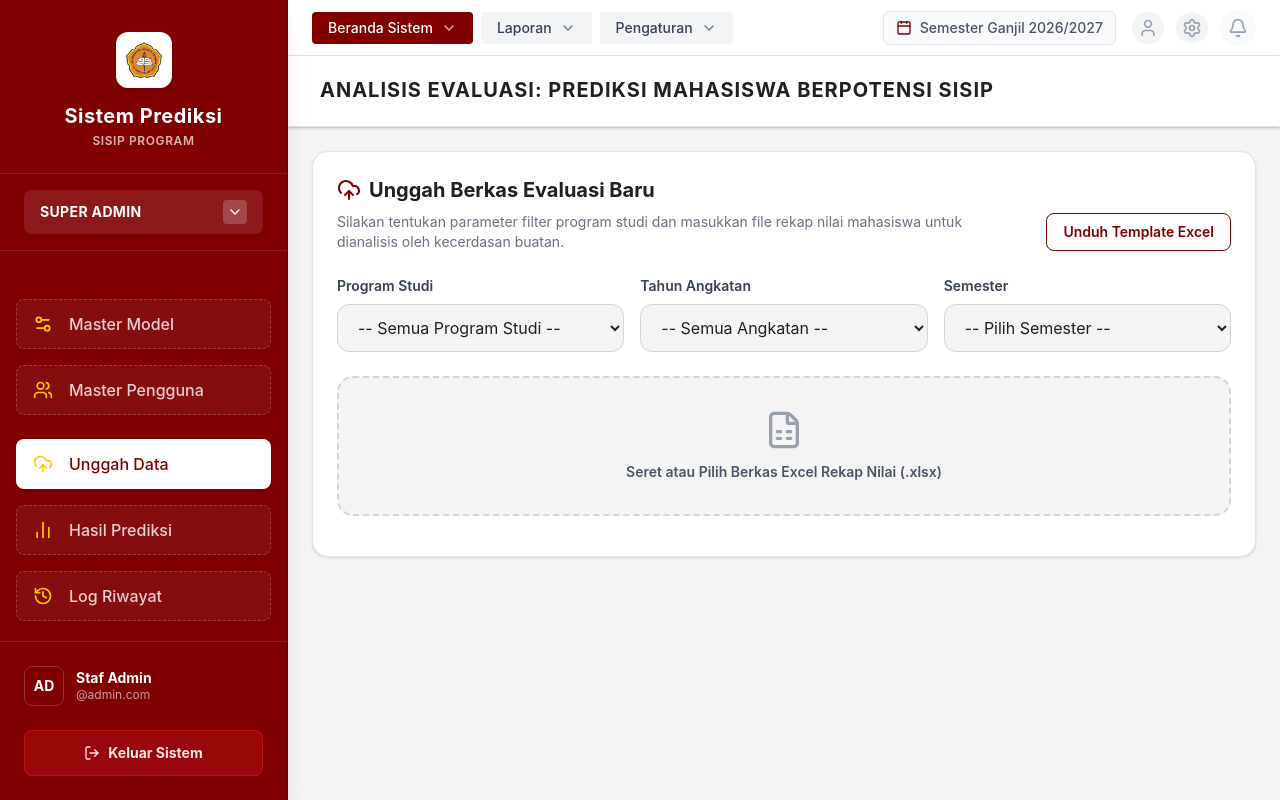
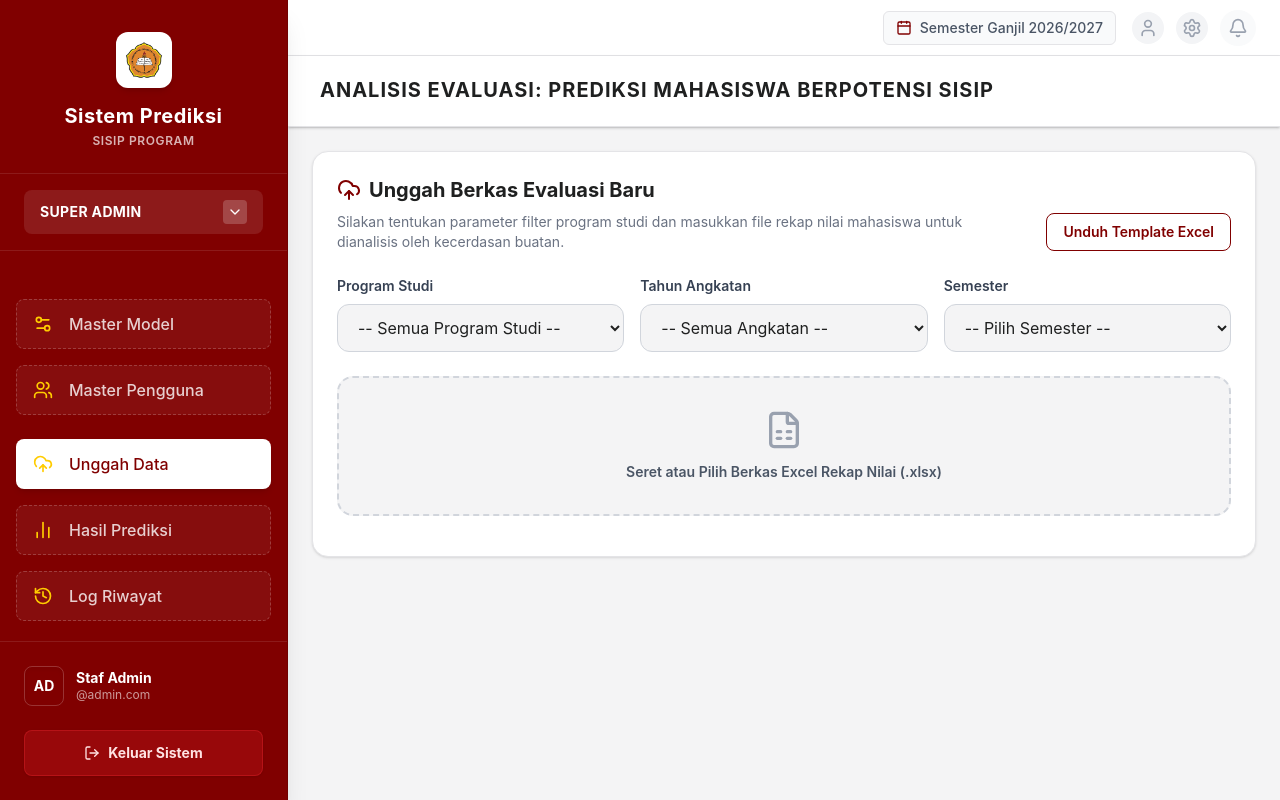
Before and after one commit to nichoherjunaaa/student-risk-prediction-system, a React (Vite) app in the folder frontend/: page /upload in a window 1280 px wide. Built offline with nearby package versions, Linux system fonts and the light colour scheme.

Commit message:
chore: hide unused header navigation buttons

```diff
--- a/frontend/src/components/Header.jsx
+++ b/frontend/src/components/Header.jsx
@@ -59,7 +59,7 @@ const Header = ({ title, subtitle, toggleSidebar }) => {
 
       <div className="flex-none shadow-sm z-10 shrink-0">
         <header className="h-14 bg-surface border-b border-border hidden lg:flex items-center justify-between px-6">
-          <div className="flex space-x-2">
+          <div className="hidden space-x-2">
             <button className="flex items-center space-x-1 px-4 py-1.5 bg-primary text-white text-sm font-medium rounded hover:bg-primary-dark transition-colors">
               <span>Beranda Sistem</span>
               <ChevronDown className="h-4 w-4 ml-1 opacity-70" />
@@ -74,7 +74,7 @@ const Header = ({ title, subtitle, toggleSidebar }) => {
             </button>
           </div>
 
-          <div className="flex items-center space-x-3">
+          <div className="flex items-center space-x-3 ml-auto">
             <div className="text-sm text-gray-600 font-medium mr-4 flex items-center bg-gray-50 border border-border px-3 py-1.5 rounded-md">
               <Calendar className="h-4 w-4 mr-2 text-primary" />
               <span>{getAcademicSemester()}</span>
```
